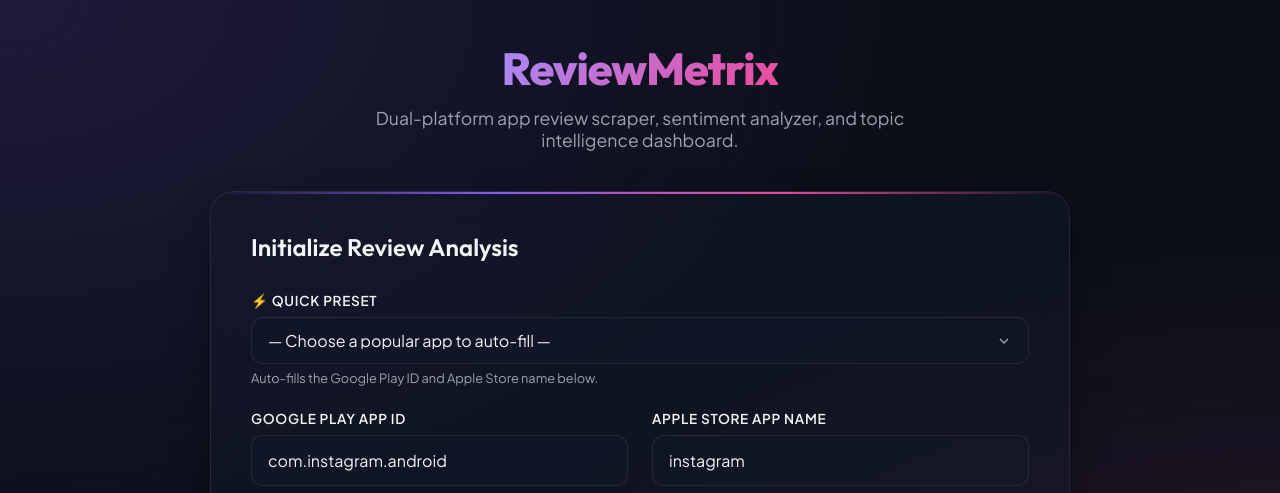
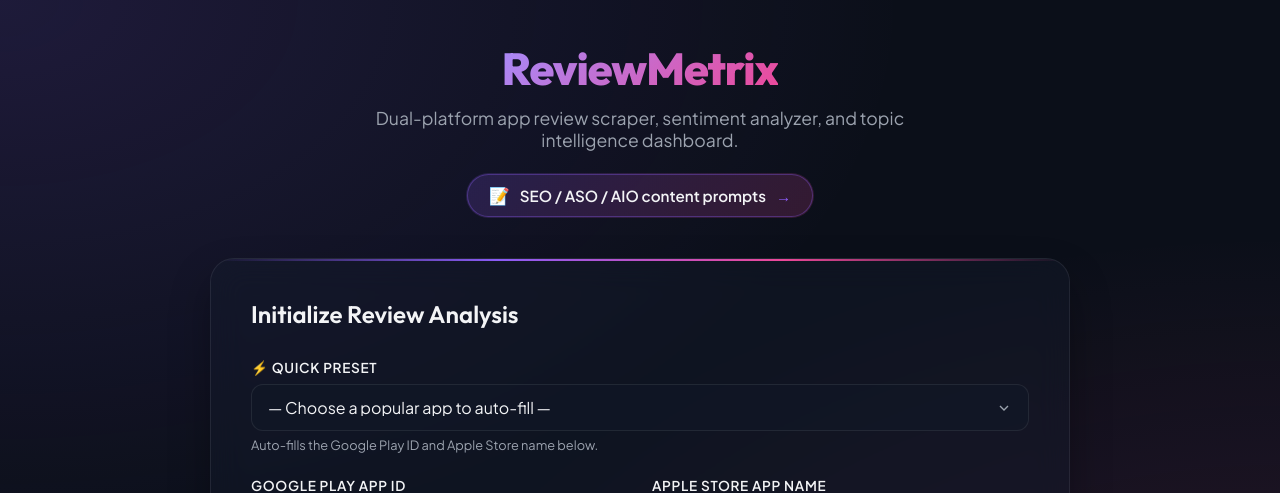
Before and after one commit to UtkuGlsvn/ReviewMetrix, a Flask app: page / in a window 1280 px wide. Shown: the top 493 px of the page. Run offline with Flask 3, Linux system fonts and the light colour scheme.

Commit message:
Surface the prompt library with a header CTA, and finish the README
- Prominent call-to-action pill under the tagline on the form page, linking to
  /prompts with a gradient border and hover animation. The footer link stays,
  so there are now two entry points.
- README: document the /prompts page and the store-URL parsing, add
  prompt_library.py, the prompts/ folders and prompts.html to the structure,
  list /prompts among the routes, and bring the test count and file list up to
  date (253, incl. tests/test_prompts.py).

Verified live: the CTA renders under the tagline without crowding the form, and
both entry points point at /prompts.

Co-Authored-By: Claude Opus 4.8 <noreply@anthropic.com>

```diff
--- a/reviewMetrix/templates/index.html
+++ b/reviewMetrix/templates/index.html
@@ -69,6 +69,44 @@
             font-weight: 400;
             max-width: 600px;
             margin: 0 auto;
+        }
+
+        /* Prompt library call-to-action under the tagline */
+        .prompts-cta {
+            display: inline-flex;
+            align-items: center;
+            gap: 10px;
+            margin-top: 22px;
+            padding: 11px 22px;
+            border-radius: 999px;
+            text-decoration: none;
+            font-weight: 600;
+            font-size: 0.95rem;
+            color: var(--text-primary);
+            background: linear-gradient(135deg, rgba(139, 92, 246, 0.18), rgba(236, 72, 153, 0.18));
+            border: 1px solid transparent;
+            background-origin: border-box;
+            box-shadow: 0 0 0 1px rgba(139, 92, 246, 0.35) inset;
+            transition: transform 0.2s, box-shadow 0.2s, background 0.2s;
+        }
+
+        .prompts-cta:hover {
+            transform: translateY(-2px);
+            background: linear-gradient(135deg, rgba(139, 92, 246, 0.3), rgba(236, 72, 153, 0.3));
+            box-shadow: 0 8px 22px rgba(139, 92, 246, 0.25), 0 0 0 1px rgba(139, 92, 246, 0.5) inset;
+        }
+
+        .prompts-cta-icon {
+            font-size: 1.05rem;
+        }
+
+        .prompts-cta-arrow {
+            color: var(--accent-primary);
+            transition: transform 0.2s;
+        }
+
+        .prompts-cta:hover .prompts-cta-arrow {
+            transform: translateX(4px);
         }
 
         .card {
@@ -410,6 +448,11 @@
         <div class="header-section">
             <div class="logo">ReviewMetrix</div>
             <div class="tagline">Dual-platform app review scraper, sentiment analyzer, and topic intelligence dashboard.</div>
+            <a href="{{ url_for('main.prompts') }}" class="prompts-cta">
+                <span class="prompts-cta-icon">📝</span>
+                <span>SEO / ASO / AIO content prompts</span>
+                <span class="prompts-cta-arrow">→</span>
+            </a>
         </div>
 
         <div class="card">
```
Also changed, not shown: README.md.
